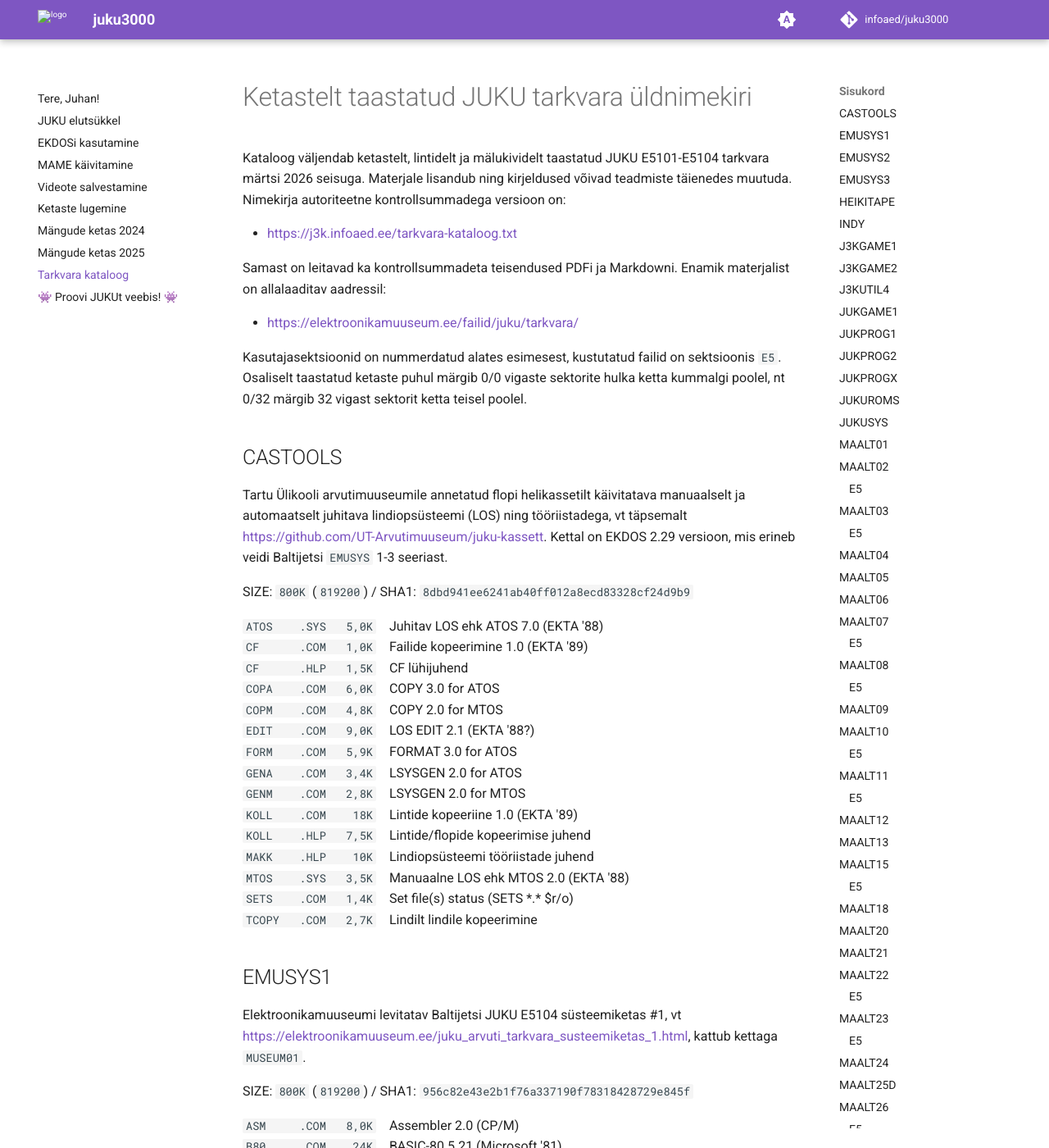
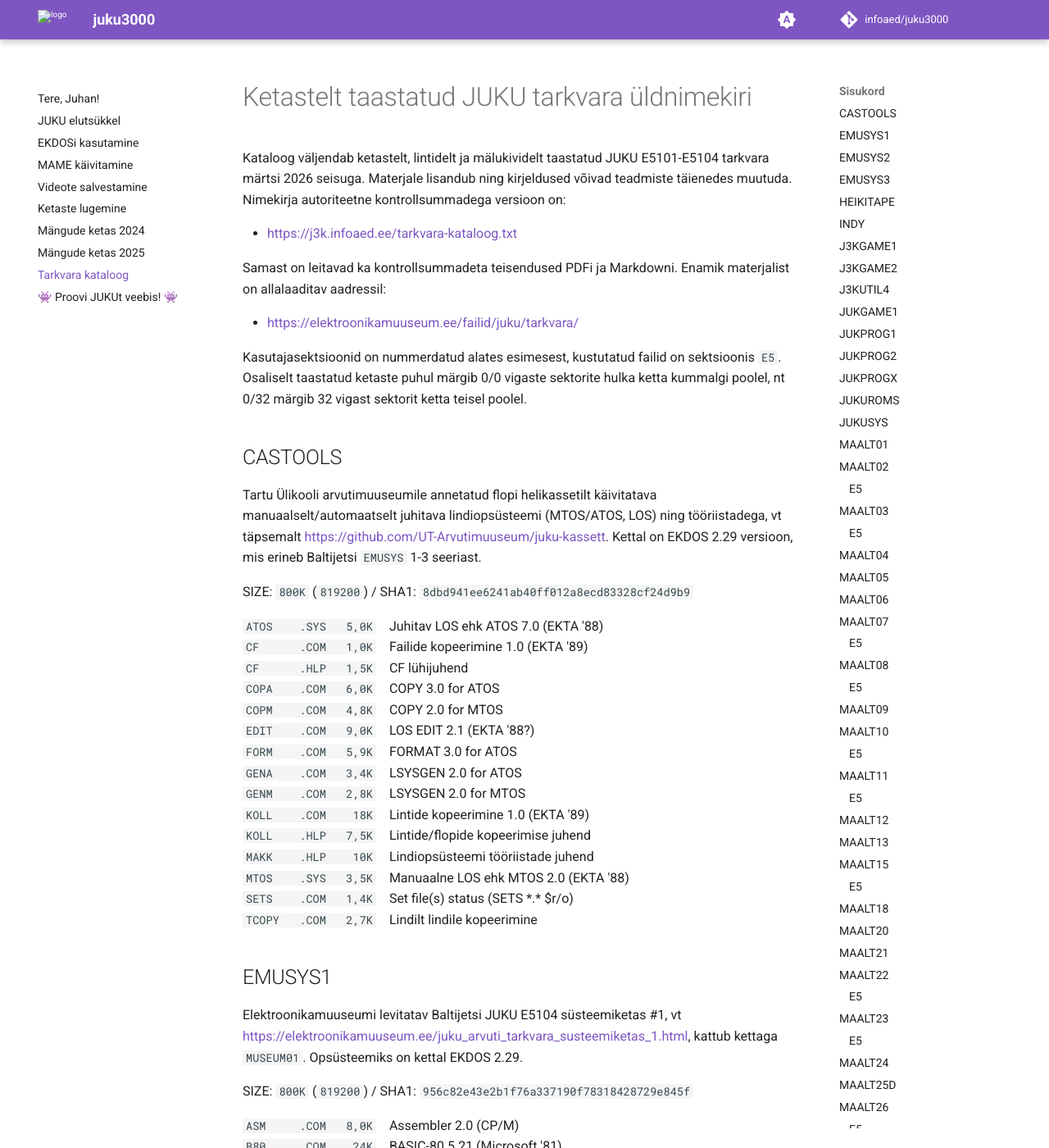
Before and after one commit to infoaed/juku3000, an MkDocs documentation site: the page built from docs/tarkvara-kataloog.md, in a window 1280 px wide and 1400 px high. Shown: the whole window at 82% size. Built offline with MkDocs 1.6.1 and Material for MkDocs 9.7.7, drawn with Linux system fonts in a browser that asks for light colours; comment, search, counter and statistics services are not loaded; some of the changed text lies outside the part shown.

Commit message:
Opsüsteemide nimed originaalketastele/rekonstruktsioonidele

```diff
--- a/docs/tarkvara-kataloog.md
+++ b/docs/tarkvara-kataloog.md
@@ -20,9 +20,9 @@ sektorit ketta teisel poolel.
 ## CASTOOLS
 
 Tartu Ülikooli arvutimuuseumile annetatud flopi helikassetilt käivitatava
-manuaalselt ja automaatselt juhitava lindiopsüsteemi (LOS) ning tööriistadega,
-vt täpsemalt https://github.com/UT-Arvutimuuseum/juku-kassett. Kettal on
-EKDOS 2.29 versioon, mis erineb veidi Baltijetsi `EMUSYS` 1-3 seeriast.
+manuaalselt/automaatselt juhitava lindiopsüsteemi (MTOS/ATOS, LOS) ning
+tööriistadega, vt täpsemalt https://github.com/UT-Arvutimuuseum/juku-kassett.
+Kettal on EKDOS 2.29 versioon, mis erineb Baltijetsi `EMUSYS` 1-3 seeriast.
 
 SIZE: `800K` (`819200`) / SHA1: `8dbd941ee6241ab40ff012a8ecd83328cf24d9b9`
 
@@ -35,7 +35,7 @@ SIZE: `800K` (`819200`) / SHA1: `8dbd941ee6241ab40ff012a8ecd83328cf24d9b9`
 ``FORM    .COM   5,9K``    FORMAT 3.0 for ATOS
 ``GENA    .COM   3,4K``    LSYSGEN 2.0 for ATOS
 ``GENM    .COM   2,8K``    LSYSGEN 2.0 for MTOS
-``KOLL    .COM    18K``    Lintide kopeeriine 1.0 (EKTA '89)
+``KOLL    .COM    18K``    Lintide kopeerimine 1.0 (EKTA '89)
 ``KOLL    .HLP   7,5K``    Lintide/flopide kopeerimise juhend
 ``MAKK    .HLP    10K``    Lindiopsüsteemi tööriistade juhend
 ``MTOS    .SYS   3,5K``    Manuaalne LOS ehk MTOS 2.0 (EKTA '88)
@@ -46,7 +46,7 @@ SIZE: `800K` (`819200`) / SHA1: `8dbd941ee6241ab40ff012a8ecd83328cf24d9b9`
 
 Elektroonikamuuseumi levitatav Baltijetsi JUKU E5104 süsteemiketas #1,
 vt https://elektroonikamuuseum.ee/juku_arvuti_tarkvara_susteemiketas_1.html,
-kattub kettaga `MUSEUM01`.
+kattub kettaga `MUSEUM01`. Opsüsteemiks on kettal EKDOS 2.29.
 
 SIZE: `800K` (`819200`) / SHA1: `956c82e43e2b1f76a337190f78318428729e845f`
 
@@ -94,7 +94,7 @@ SIZE: `800K` (`819200`) / SHA1: `956c82e43e2b1f76a337190f78318428729e845f`
 
 Elektroonikamuuseumi levitatav Baltijetsi JUKU E5104 süsteemiketas #2,
 vt https://elektroonikamuuseum.ee/juku_arvuti_tarkvara_susteemiketas_2.html,
-kattub kettaga `MUSEUM02`.
+kattub kettaga `MUSEUM02`. Opsüsteemiks on kettal EKDOS 2.29.
 
 SIZE: `800K` (`819200`) / SHA1: `054b854a9bc58383794e74fdc2f778f746bdf55d`
 
@@ -118,7 +118,7 @@ SIZE: `800K` (`819200`) / SHA1: `054b854a9bc58383794e74fdc2f778f746bdf55d`
 
 Elektroonikamuuseumi levitatav Baltijetsi JUKU E5104 süsteemiketas #3,
 vt https://elektroonikamuuseum.ee/juku_arvuti_tarkvara_susteemiketas_3.html,
-kattub kettaga `MUSEUM03`.
+kattub kettaga `MUSEUM03`. Opsüsteemiks on kettal EKDOS 2.29.
 
 SIZE: `800K` (`819200`) / SHA1: `2bd379212078b892ad07766007507b02bbda3703`
 
@@ -334,6 +334,7 @@ SIZE: `800K` (`819200`) / SHA1: `2e5703cf190f8e564bb1be844d5963711148e242`
 Juku 3000 rekonstrueeritud EKTA JUKU PC UTILITIES DISK #4 detsembrist 1989.
 Failide valik lähtub kaasa pandud `READ.ME` nimekirjast ega pruugi olla täielik.
 Ketta saab alla laadida https://elektroonikamuuseum.ee/failid/juku/tarkvara/J3KUTIL4.JUK.
+Opsüsteemiks on kettal EKDOS 2.30.
 
 SIZE: `800K` (`819200`) / SHA1: `fb8a5239cdd74eced3b0bb7ab8ec6e8b2092f4c3`
 
```
Also changed, not shown: docs/tarkvara-kataloog.txt (+8 -7 lines), 1 other file.
